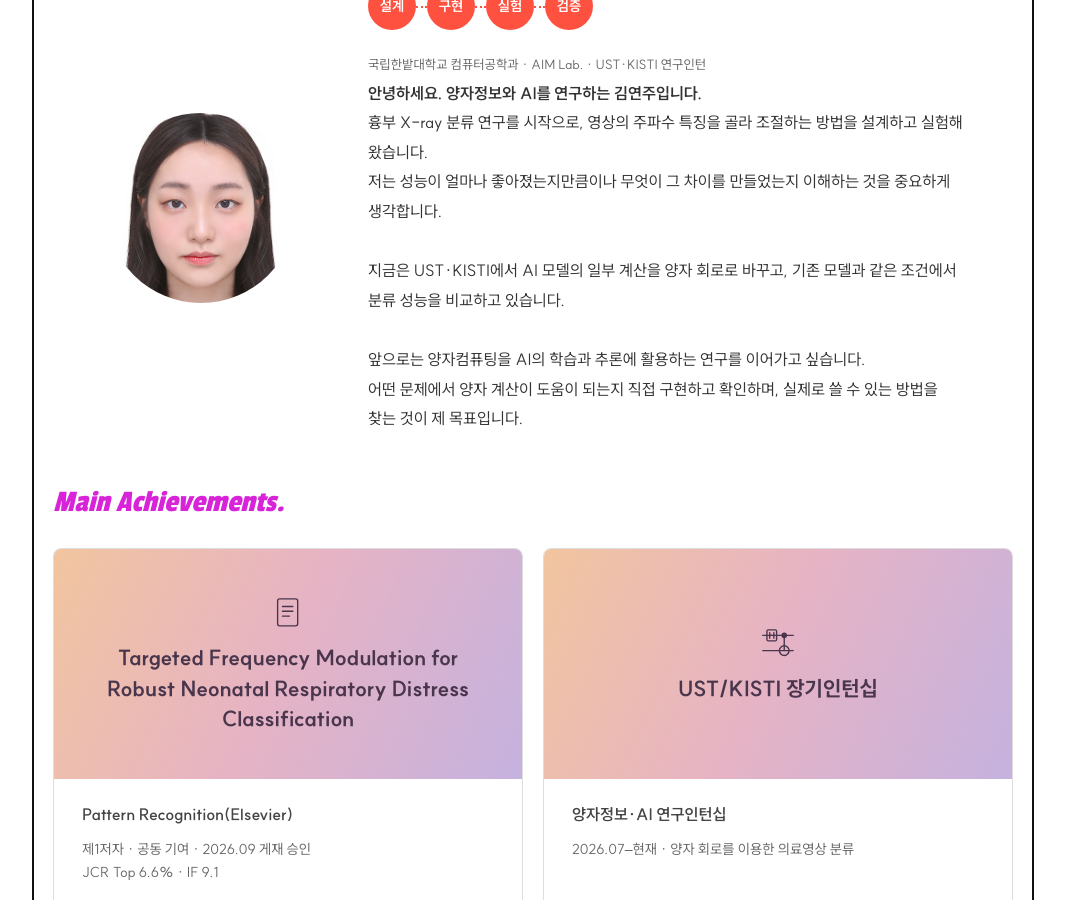
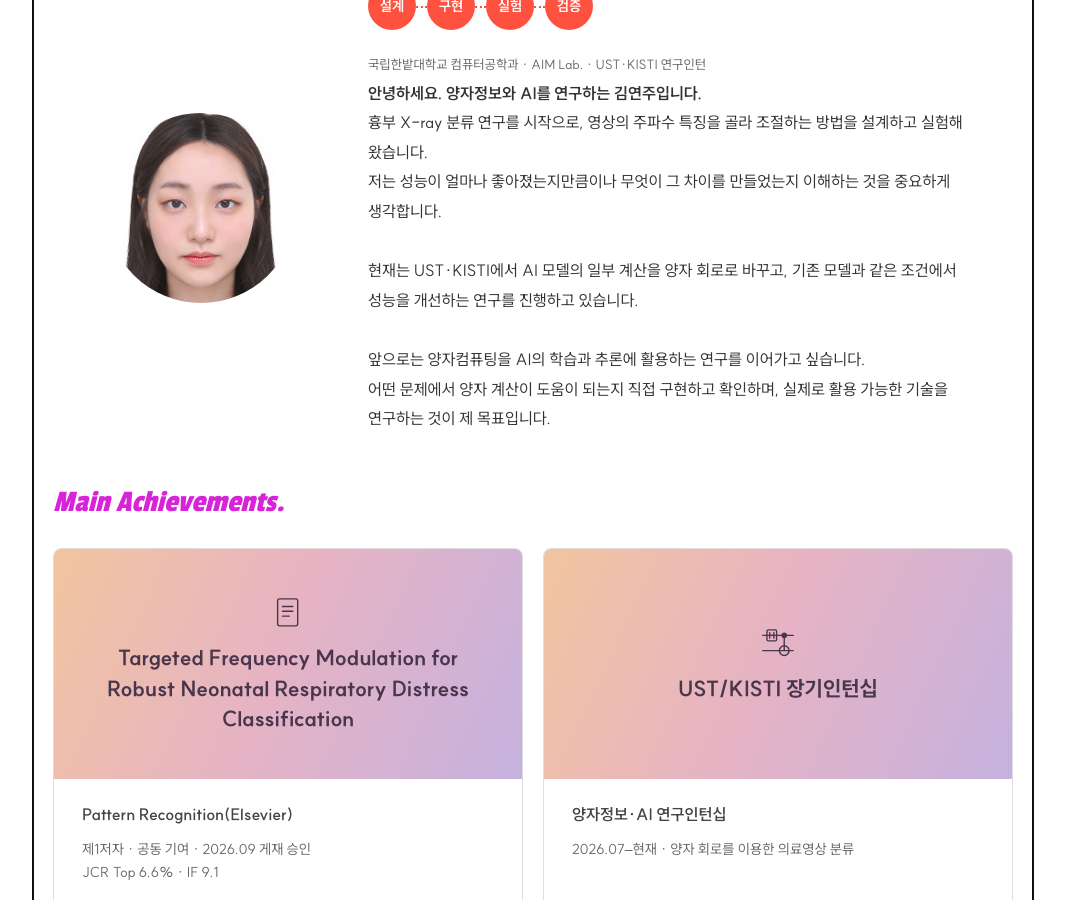
Before and after one commit to KimYeonJuu/KimYeonJuu.github.io, a Jekyll site: the page built from index.html, in a window 1280 px wide and 900 px high, scrolled down 513 px. Shown: the whole window, without its empty margins (107-1172 px from the left). Built offline with Jekyll 4.4.1, drawn with Linux system fonts in a browser that asks for light colours.

Commit message:
Update Who introduction with the requested research focus and goals

```diff
--- a/index.html
+++ b/index.html
@@ -32,9 +32,9 @@ title: 연구 포트폴리오
         <strong>안녕하세요. 양자정보와 AI를 연구하는 김연주입니다.</strong><br>
         흉부 X-ray 분류 연구를 시작으로, 영상의 주파수 특징을 골라 조절하는 방법을 설계하고 실험해 왔습니다.<br>
         저는 성능이 얼마나 좋아졌는지만큼이나 무엇이 그 차이를 만들었는지 이해하는 것을 중요하게 생각합니다.<br><br>
-        지금은 UST·KISTI에서 AI 모델의 일부 계산을 양자 회로로 바꾸고, 기존 모델과 같은 조건에서 분류 성능을 비교하고 있습니다.<br><br>
+        현재는 UST·KISTI에서 AI 모델의 일부 계산을 양자 회로로 바꾸고, 기존 모델과 같은 조건에서 성능을 개선하는 연구를 진행하고 있습니다.<br><br>
         앞으로는 양자컴퓨팅을 AI의 학습과 추론에 활용하는 연구를 이어가고 싶습니다.<br>
-        어떤 문제에서 양자 계산이 도움이 되는지 직접 구현하고 확인하며, 실제로 쓸 수 있는 방법을 찾는 것이 제 목표입니다.</p>
+        어떤 문제에서 양자 계산이 도움이 되는지 직접 구현하고 확인하며, 실제로 활용 가능한 기술을 연구하는 것이 제 목표입니다.</p>
       </div>
     </div>
     <div class="main-achievements" aria-labelledby="achievement-heading">
```
